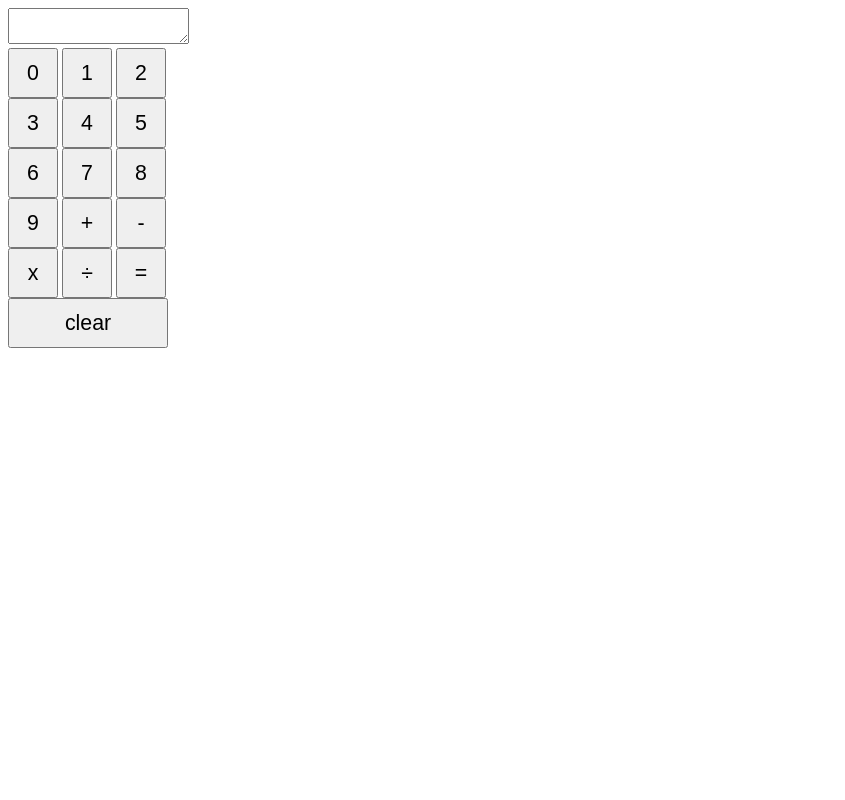
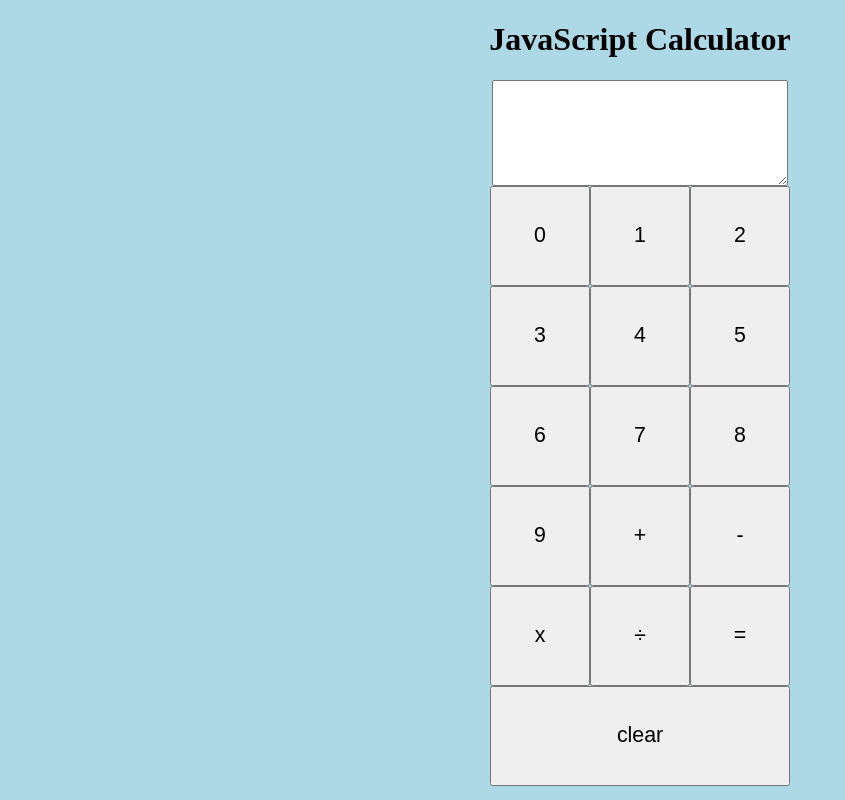
Before and after one commit to Mack-Kean/JavaScript-Calculator, a plain HTML site: page index.html in a window 1280 px wide. Shown: the whole page, without its empty margins (0-845 px from the left). Drawn offline with Linux system fonts and the light colour scheme.

Commit message:
Added some basic style
updated css to make calculator slightly better looking

```diff
--- a/index.html
+++ b/index.html
@@ -10,31 +10,48 @@
 
 <body>
 
+    <h1>JavaScript Calculator</h1>
+
     <div class="calculator">
         <!--buttons for the calculator, B in the ID stands for button-->
+        <div class="row0">
             <textarea readonly></textarea>
-        <br>
+        </div>
+
+        <div class="row1">
             <button id="B0">0</button>
             <button id="B1">1</button>
             <button id="B2">2</button>
-        <br>
+        </div>
+
+        <div class="row2">
             <button id="B3">3</button>
             <button id="B4">4</button>
             <button id="B5">5</button>
-        <br>
+        </div>
+
+        <div class="row3">
             <button id="B6">6</button>
             <button id="B7">7</button>
             <button id="B8">8</button>
-        <br>
+        </div>
+
+        <div class="row4">
             <button id="B9">9</button>
             <button id="add">+</button>
             <button id="sub">-</button>
-        <br>
+        </div>
+
+        <div class="row5">
             <button id="mul">x</button>
             <button id="div">&div;</button>
             <button id="eql">=</button>
-        <br>
+        </div>
+
+        <div class="row6">
             <button id="clear">clear</button>
+        </div>
+
 
     </div>
 
--- a/webstyle.css
+++ b/webstyle.css
@@ -1,11 +1,35 @@
+html {
+    background-color: lightblue;
+}
+
+h1 {
+    display: flex;
+    align-items: center;
+    justify-content: center;
+}
+
+.calculator div {
+    display: flex;
+    align-items: center;
+    justify-content: center;
+    padding: 0px;
+    margin: 0px;
+}
+
 button {
-    width: 50px;
-    height: 50px;
+    width: 100px;
+    height: 100px;
     font-size: 16pt;
 }
 
 #clear {
-    width: 160px;
-    height: 50px;
+    width: 300px;
+    height: 100px;
     font-size: 16pt;
 }
+
+textarea {
+    width: 290px;
+    height: 100px;
+    font-size: 16pt;
+}
```
Lines whose indentation alone changed are shown as unchanged.
